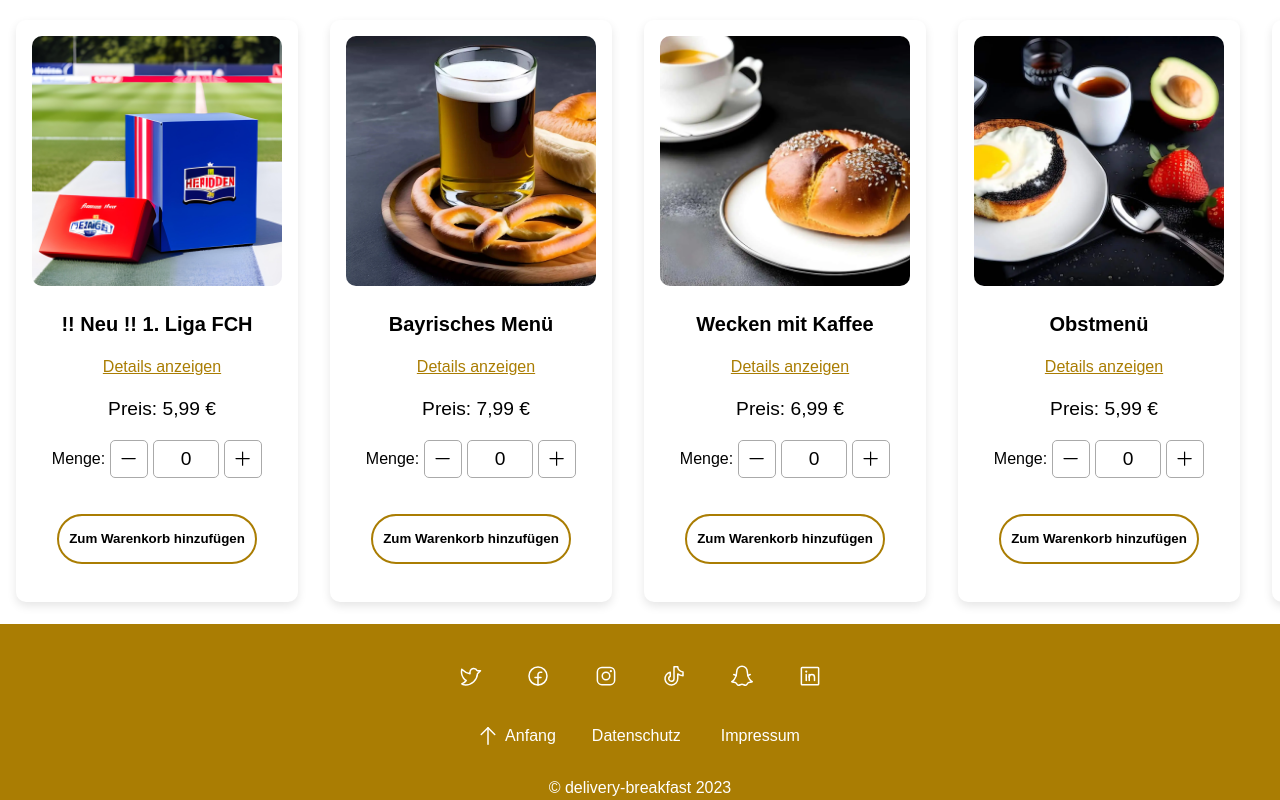
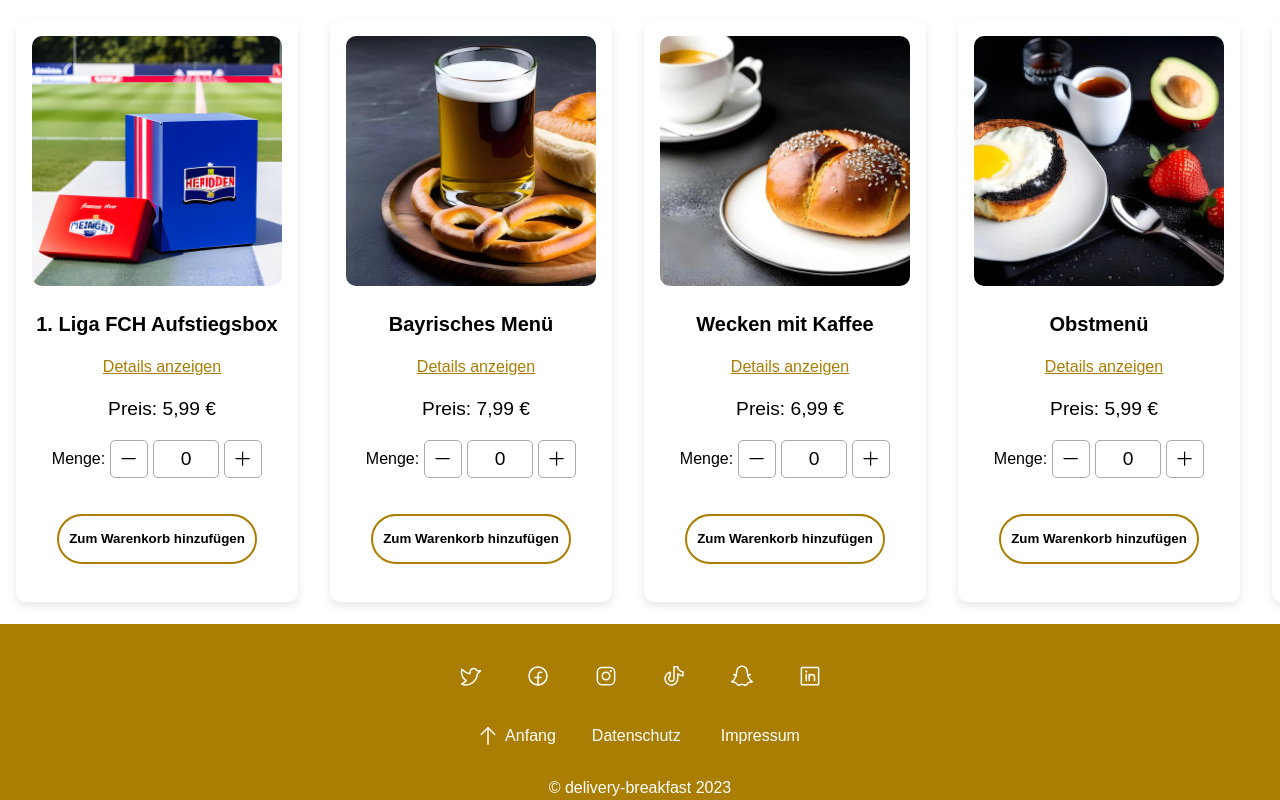
Before and after one commit to 2204Simon/Website-dynamisch, a React (Create React App) app in the folder my-app/: page /Produkte in a window 1280 px wide. Shown: the part 1720-2520 px from the top of the page. Built offline with nearby package versions, Linux system fonts and the light colour scheme.

Commit message:
1. Liga FCH Aufstiegsbox

```diff
--- a/my-app/src/pages/produkte/Produkt.tsx
+++ b/my-app/src/pages/produkte/Produkt.tsx
@@ -221,7 +221,7 @@ function Produkt() {
 
   const ShoppingCardsMenu = [
     <ShoppingCard
-      title={"!! Neu !! 1. Liga FCH"}
+      title={"1. Liga FCH Aufstiegsbox"}
       price={5.99}
       image={Fußball}
       content={["Fußball Überaschungsbox"]}
@@ -279,7 +279,7 @@ function Produkt() {
       veggie={false}
     />,
     <ShoppingCard
-      title={"klassisches Menü"}
+      title={"Klassisches Menü"}
       price={5.99}
       image={KaffeeMitEiUndBrot}
       content={[
--- a/my-app/src/pages/produkte/styles/ShoppingCard.styles.ts
+++ b/my-app/src/pages/produkte/styles/ShoppingCard.styles.ts
@@ -98,7 +98,8 @@ export const Title = styled.h2`
 
 export const Title2 = styled.h2`
   margin: 0;
-  font-size: 1.25rem;
+  font-size: 1.05rem;
+  text-decoration: underline;
   color: ${colors.companycolor};
 `;
 
```
